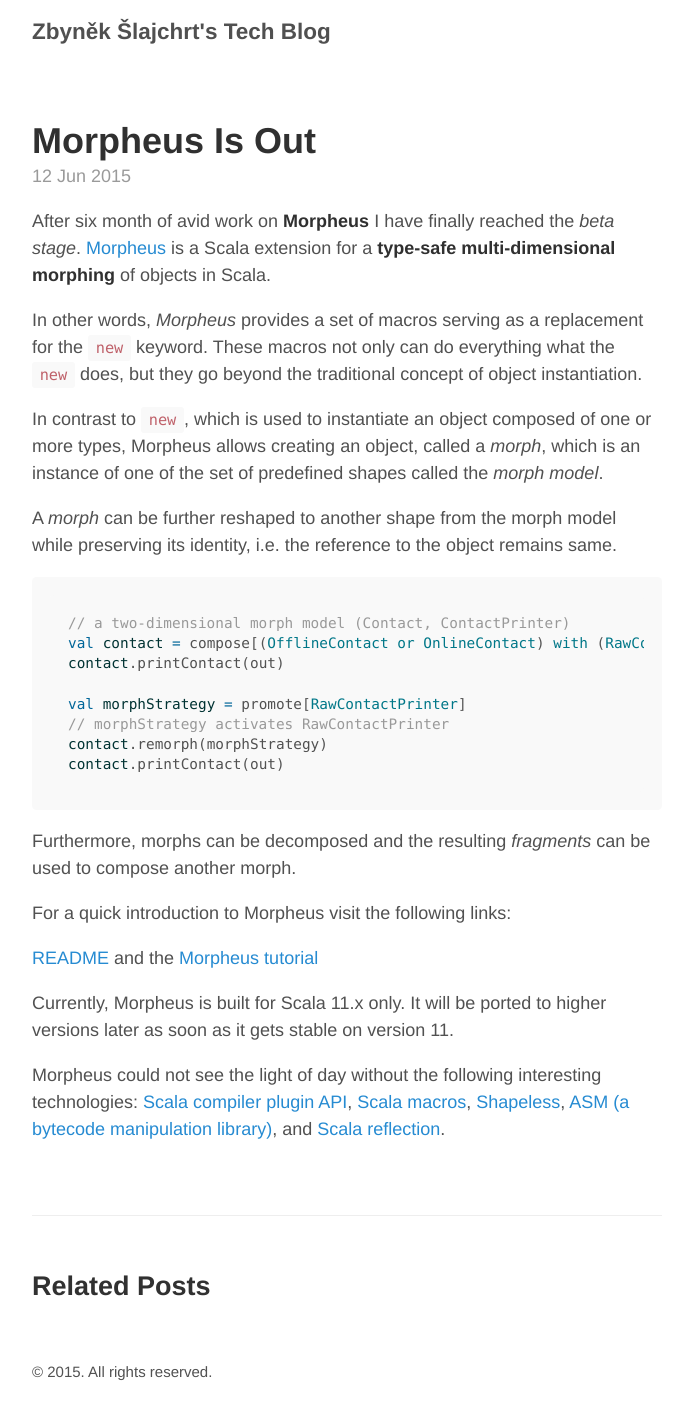
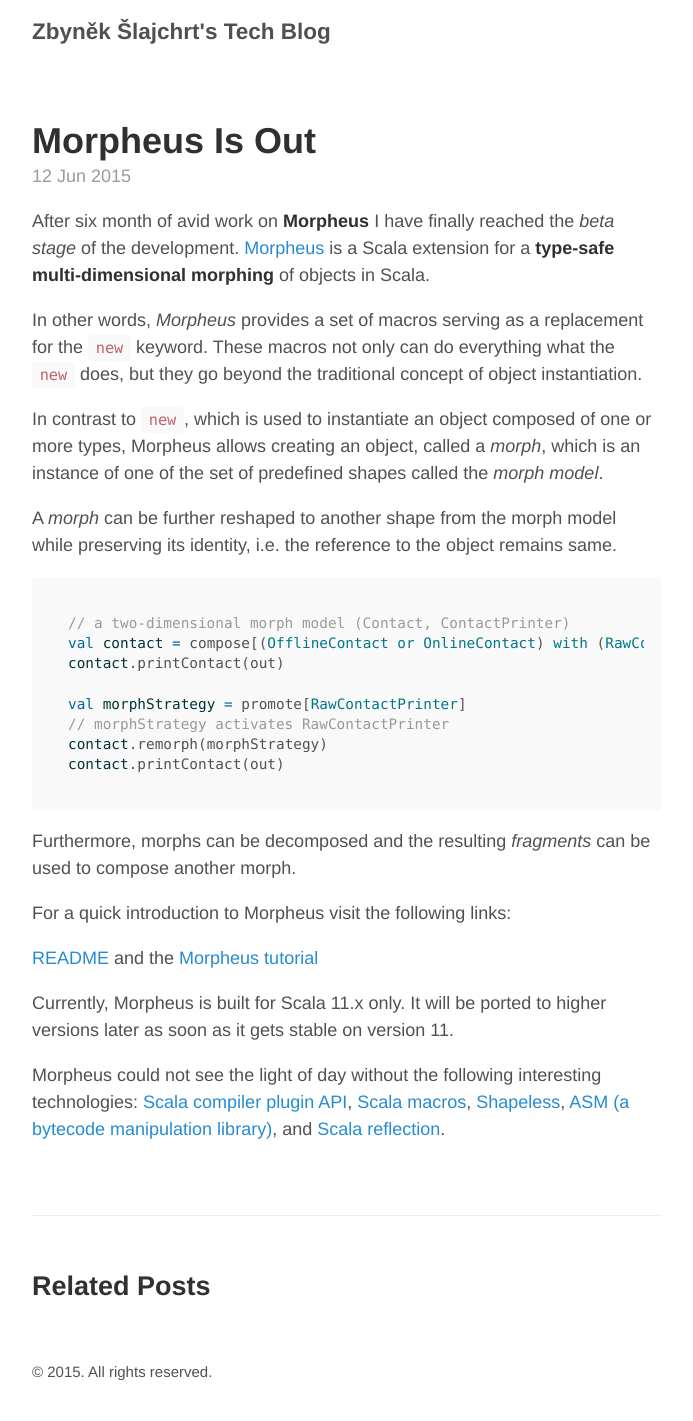
Before and after one commit to zslajchrt/zslajchrt.github.io, a Jekyll site: the page built from _posts/2015-06-12-morpheus-is-out.md, in a window 1280 px wide. Shown: the whole page, without its empty margins (293-986 px from the left). Built offline with Jekyll 4.4.1, drawn with Linux system fonts in a browser that asks for light colours; comment, search, counter and statistics services are not loaded.

Commit message:
Update 2015-06-12-morpheus-is-out.md

```diff
--- a/_posts/2015-06-12-morpheus-is-out.md
+++ b/_posts/2015-06-12-morpheus-is-out.md
@@ -5,7 +5,7 @@
 permalink: morpheus-is-out
 ---
 
-After six month of avid work on **Morpheus** I have finally reached the *beta stage*.  [Morpheus](https://github.com/zslajchrt/morpheus) is a Scala extension for
+After six month of avid work on **Morpheus** I have finally reached the *beta stage* of the development.  [Morpheus](https://github.com/zslajchrt/morpheus) is a Scala extension for
 a **type-safe multi-dimensional morphing** of objects in Scala.
 
 In other words, *Morpheus* provides a set of macros serving as a replacement for the `new` keyword. These macros not only can do everything what the `new` does, but they go beyond the traditional concept of object instantiation.
```
